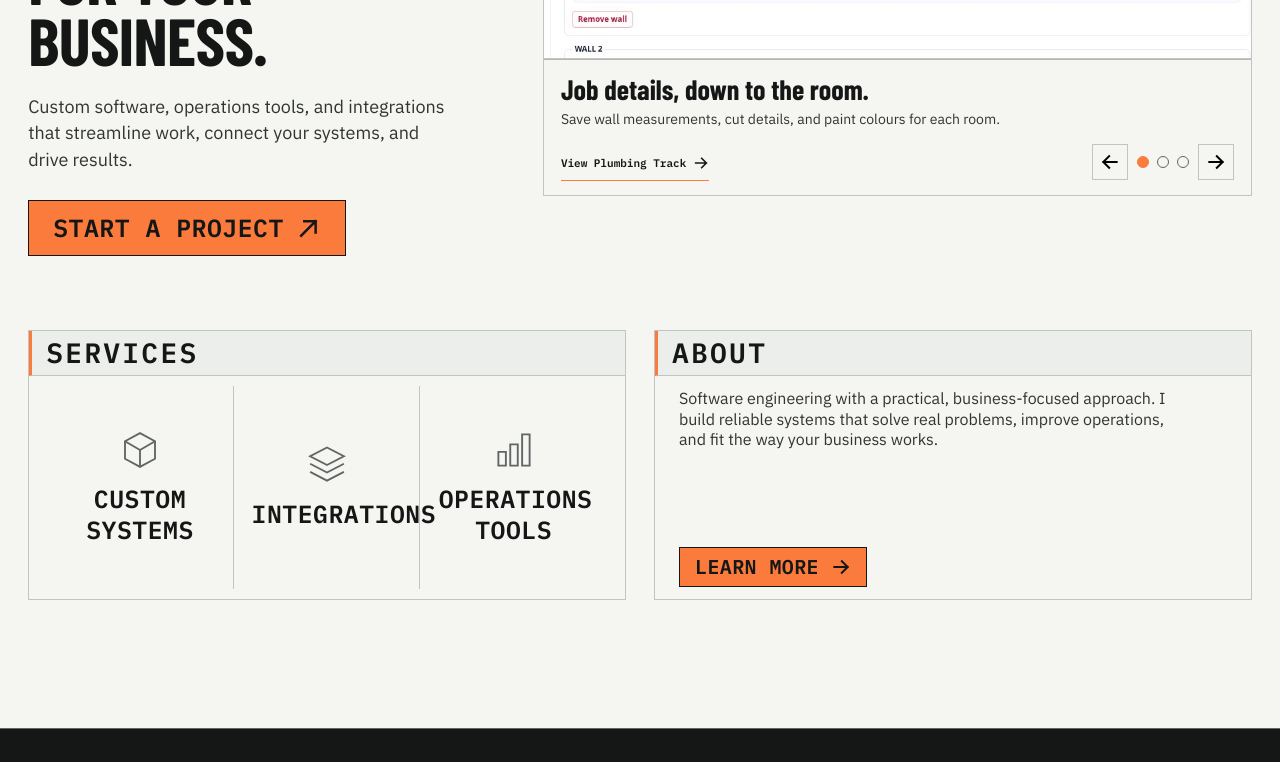
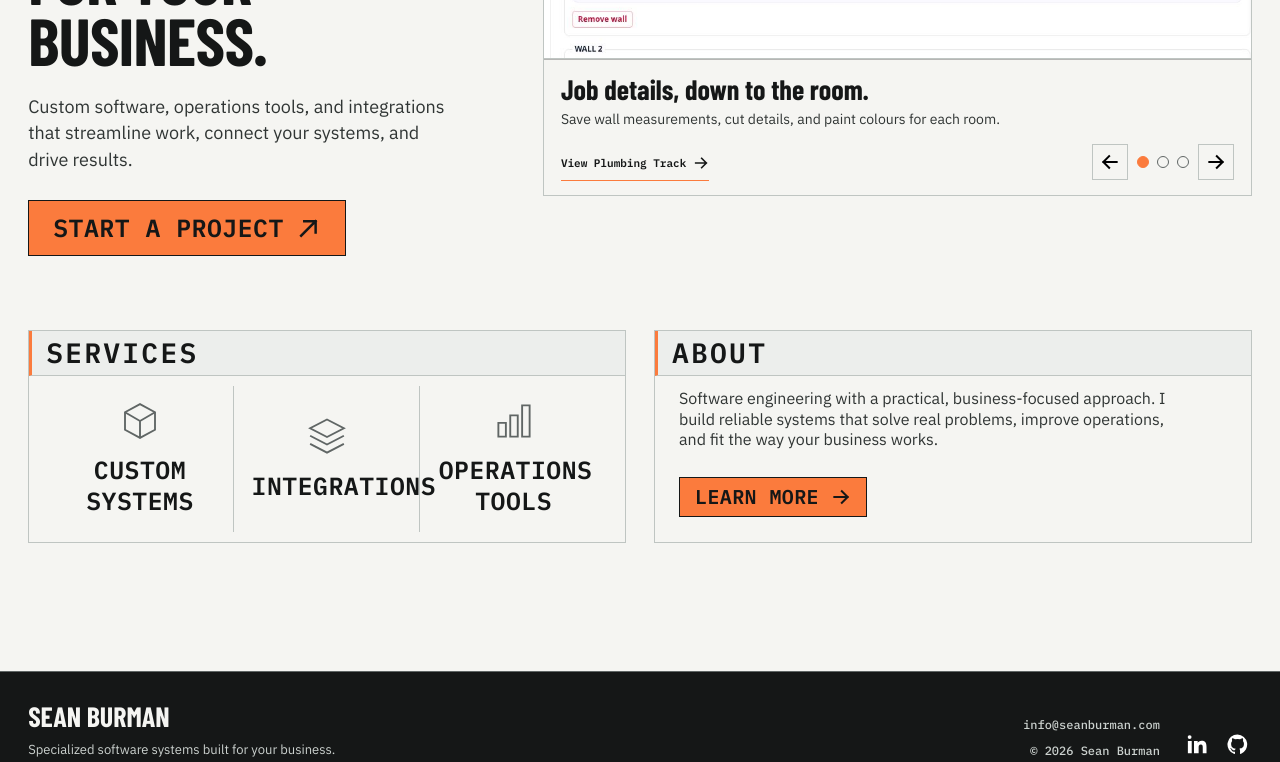
Before and after one commit to seanbman/seanburman.com, a React (Vite) app: page / in a window 1280 px wide. Shown: the part 432-1194 px from the top of the page. Built offline with nearby package versions, Linux system fonts and the light colour scheme; no server answers; a web font is replaced by a local one.

Commit message:
fix: tighten homepage services and about panels

```diff
--- a/src/App.css
+++ b/src/App.css
@@ -447,7 +447,7 @@
 .showcase__dot--active{background:var(--signal);border-color:var(--signal)}
 .showcase__media{aspect-ratio:11/5}
 .home-lower{gap:28px;padding-bottom:88px;height:auto;flex:none}
-.summary-panel,.about-panel{min-height:270px}
+.summary-panel,.about-panel{min-height:0}
 .summary-panel__grid{padding:20px 18px}
 .summary-tile{padding:15px 12px;border-right:1px solid var(--border)}
 .summary-tile:hover{background:var(--canvas)}
@@ -455,7 +455,7 @@
 .summary-tile h3{font:600 14px/1.25 'IBM Plex Mono',monospace;letter-spacing:.02em;max-width:150px}
 .about-panel__body{padding:24px 24px}
 .about-panel__body p{font-size:17px;line-height:1.5;max-width:500px;color:#303534}
-.about-panel__body .button{position:static;margin-top:auto}
+.about-panel__body .button{position:static;margin-top:18px}
 .site-footer{border-top:1px solid #606665;padding:31px 0 34px}
 .site-footer__brand{font-size:28px}
 .site-footer p{color:#cbd1ce}
```
Also changed, not shown: 1 other file (tests, documents, lock files or other folders).
